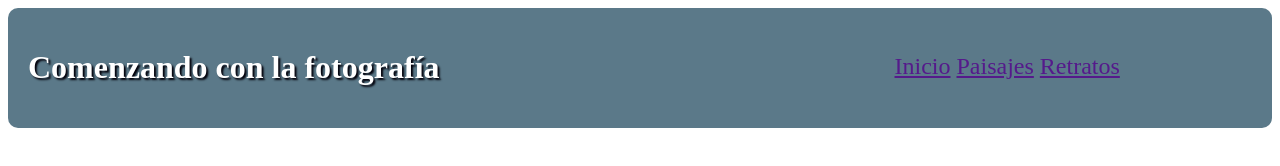
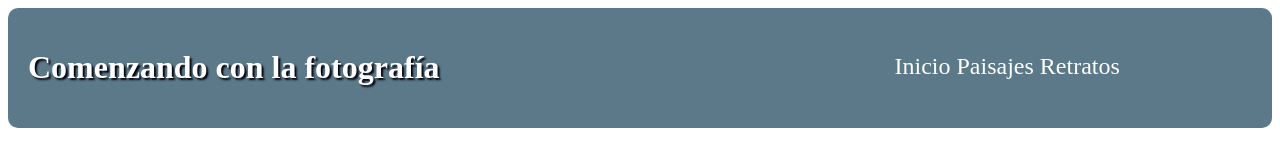
Before and after one commit to katherine434/DesarrolloWeb, a plain HTML site: page DesarrolloWeb_Katherine_RinconT2/index.html in a window 1280 px wide. Drawn offline with Linux system fonts and the light colour scheme.

Commit message:
color sin decoración

```diff
--- a/DesarrolloWeb_Katherine_RinconT2/estilos/estilos.css
+++ b/DesarrolloWeb_Katherine_RinconT2/estilos/estilos.css
@@ -36,4 +36,9 @@ body{
 		margin: 25px 0 25px 0;
 	}
 
+	#navegacion nav a{
+		text-decoration: none;
+		color: white;
+	}
+
 }
```
